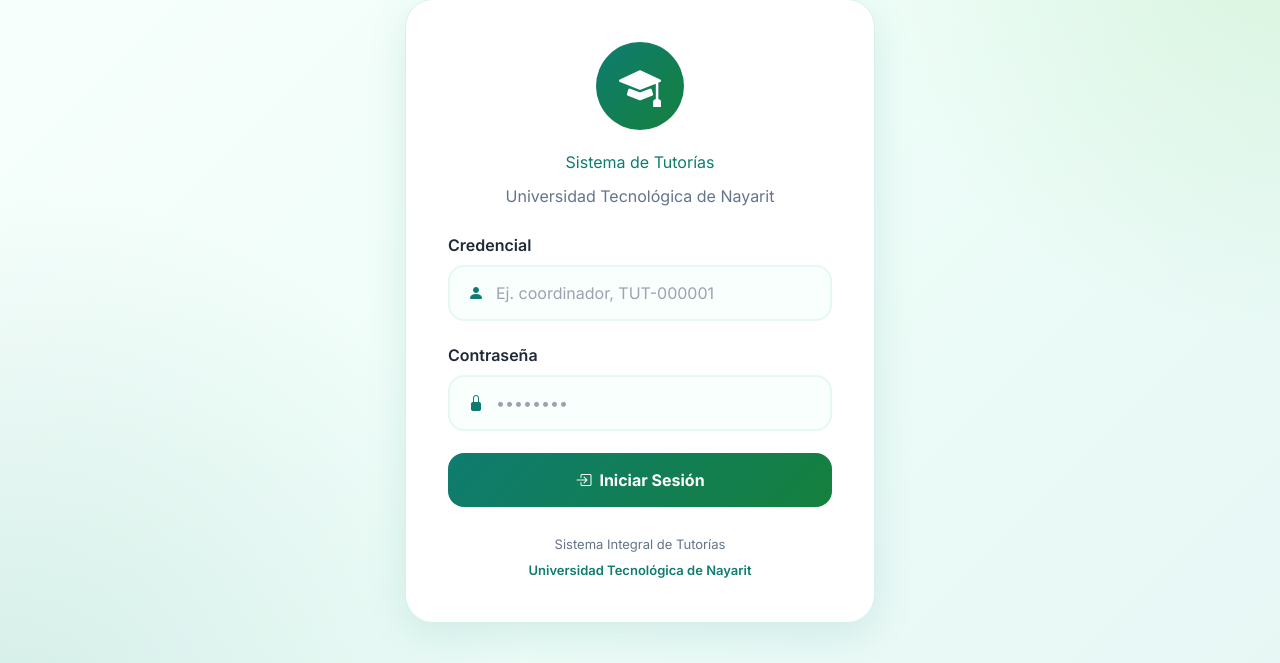
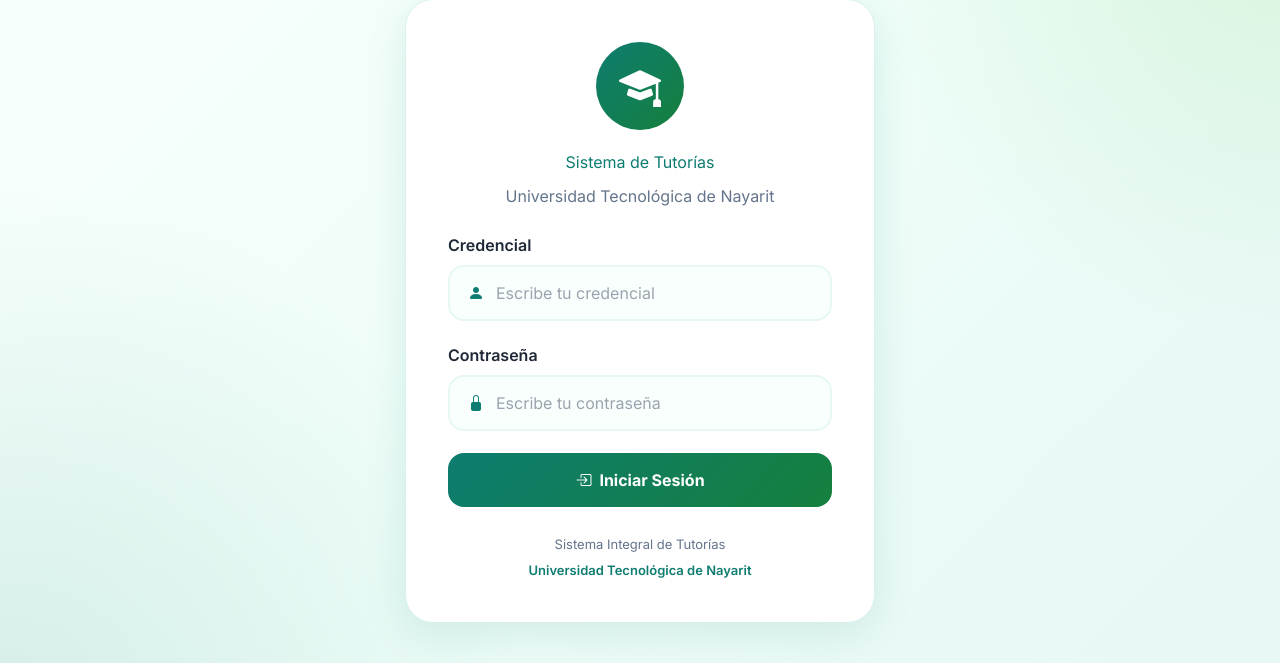
Before and after one commit to Ing-Segundo/sistema_tutorias, a Flask app: page / in a window 1280 px wide. Shown: the part 89-752 px from the top of the page. Run offline with Flask 3, Linux system fonts and the light colour scheme; some libraries are stand-ins or nearby versions.

Commit message:
Update login.html

```diff
--- a/templates/login.html
+++ b/templates/login.html
@@ -238,7 +238,7 @@ h1{
 
             <div class="input-custom">
                 <i class="bi bi-person-fill"></i>
-                <input type="text" name="credencial" required placeholder="Ej. coordinador, TUT-000001">
+                <input type="text" name="credencial" required placeholder="Escribe tu credencial">
             </div>
         </div>
 
@@ -247,7 +247,7 @@ h1{
 
             <div class="input-custom">
                 <i class="bi bi-lock-fill"></i>
-                <input type="password" name="contrasena" required placeholder="••••••••">
+                <input type="password" name="contrasena" required placeholder="Escribe tu contraseña">
             </div>
         </div>
 
```
